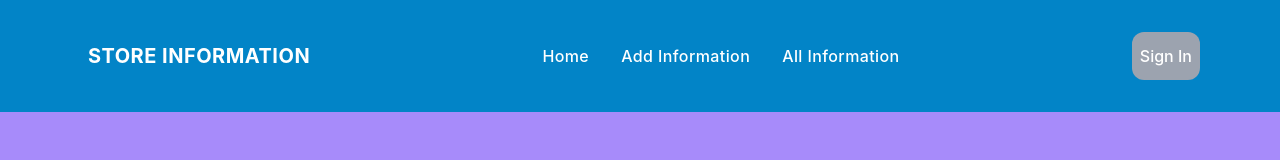
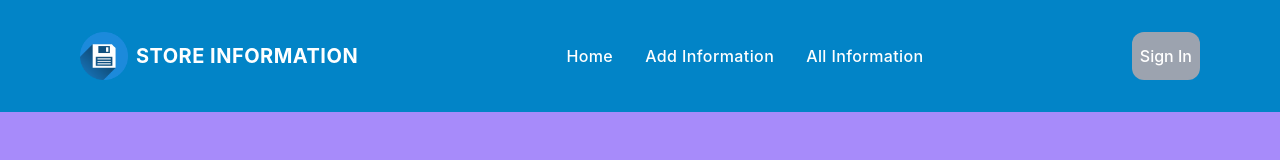
Before and after one commit to Sayem92/InfyU-Labs-store-form-data, a React (Create React App) app: page / in a window 1280 px wide. Shown: the top 160 px of the page. Built offline with nearby package versions, Linux system fonts and the light colour scheme; no server answers.

Commit message:
add title and logo

```diff
--- a/public/index.html
+++ b/public/index.html
@@ -2,29 +2,19 @@
 <html lang="en">
   <head>
     <meta charset="utf-8" />
-    <link rel="icon" href="%PUBLIC_URL%/favicon.ico" />
+    <link rel="icon" href="%PUBLIC_URL%/store-logo.webp" />
     <meta name="viewport" content="width=device-width, initial-scale=1" />
     <meta name="theme-color" content="#000000" />
     <meta
       name="description"
       content="Web site created using create-react-app"
     />
-    <link rel="apple-touch-icon" href="%PUBLIC_URL%/logo192.png" />
-    <!--
-      manifest.json provides metadata used when your web app is installed on a
-      user's mobile device or desktop. See https://developers.google.com/web/fundamentals/web-app-manifest/
-    -->
+    <link rel="apple-touch-icon" href="%PUBLIC_URL%/store-logo.webp" />
+
     <link rel="manifest" href="%PUBLIC_URL%/manifest.json" />
-    <!--
-      Notice the use of %PUBLIC_URL% in the tags above.
-      It will be replaced with the URL of the `public` folder during the build.
-      Only files inside the `public` folder can be referenced from the HTML.
 
-      Unlike "/favicon.ico" or "favicon.ico", "%PUBLIC_URL%/favicon.ico" will
-      work correctly both with client-side routing and a non-root public URL.
-      Learn how to configure a non-root public URL by running `npm run build`.
-    -->
-    <title>React App</title>
+
+    <title>Store Information</title>
   </head>
   <body>
     <noscript>You need to enable JavaScript to run this app.</noscript>
--- a/src/components/Navbar/Navbar.js
+++ b/src/components/Navbar/Navbar.js
@@ -1,7 +1,7 @@
 import React, { useContext, useState } from 'react';
 import { Link, NavLink, useNavigate } from 'react-router-dom';
 import { AuthContext } from '../AuthProvider/AuthProvider';
-
+import logo from '../../../src/assets/store-logo.webp'
 
 const Navbar = () => {
     const [isMenuOpen, setIsMenuOpen] = useState(false);
@@ -30,6 +30,7 @@ const Navbar = () => {
                     title="Store Information"
                     className="inline-flex items-center"
                 >
+                    <img className='w-12 h-12' src={logo} alt="information"/>
 
                     <span className="ml-2 text-xl font-bold tracking-wide hover:text-black dark:text-green-500 uppercase">
                         Store Information
@@ -44,7 +45,7 @@ const Navbar = () => {
                             to="/home"
                             aria-label="Home Page"
                             title="Home Page"
-                            className="font-medium tracking-wide text-white transition-colors duration-200 hover:text-deep-purple-accent-400"
+                            className="hover:text-black font-medium tracking-wide text-white transition-colors duration-200 hover:text-deep-purple-accent-400"
                         >
                             Home
                         </NavLink>
@@ -57,7 +58,7 @@ const Navbar = () => {
                             to="/addInformation"
                             aria-label="Add Information"
                             title="Add Information"
-                            className="font-medium tracking-wide text-white transition-colors duration-200 hover:text-deep-purple-accent-400"
+                            className="hover:text-black font-medium tracking-wide text-white transition-colors duration-200 hover:text-deep-purple-accent-400"
                         >
                             Add Information
                         </NavLink>
@@ -70,7 +71,7 @@ const Navbar = () => {
                             to="/allInformation"
                             aria-label="All Information"
                             title="All Information"
-                            className="font-medium tracking-wide text-white transition-colors duration-200 hover:text-deep-purple-accent-400"
+                            className=" hover:text-black font-medium tracking-wide text-white transition-colors duration-200 hover:text-deep-purple-accent-400"
                         >
                             All Information
                         </NavLink>
@@ -126,6 +127,7 @@ const Navbar = () => {
                                             title="Store Information"
                                             className="inline-flex items-center"
                                         >
+                                             <img className='w-12 h-12' src={logo} alt="information"/>
 
                                             <span className="ml-2 text-xl font-bold tracking-wide text-green-500 uppercase">
                                                 Store Information
--- a/src/components/Pages/AllInformation/AllInformation.js
+++ b/src/components/Pages/AllInformation/AllInformation.js
@@ -74,8 +74,8 @@ const AllInformation = () => {
                             <th className="p-3"></th>
                             <th className="p-3">Name</th>
                             <th className="p-3">Image</th>
-                            <th className="p-3">Father's</th>
-                            <th className="p-3">Mother's</th>
+                            <th className="p-3">Father's Name</th>
+                            <th className="p-3">Mother's Name</th>
                             <th className="p-3">College</th>
                             <th className="p-3">Class</th>
                             <th className="p-3">Roll</th>
```
Also changed, not shown: public/store-logo.webp (added), src/assets/store-logo.webp (added).
